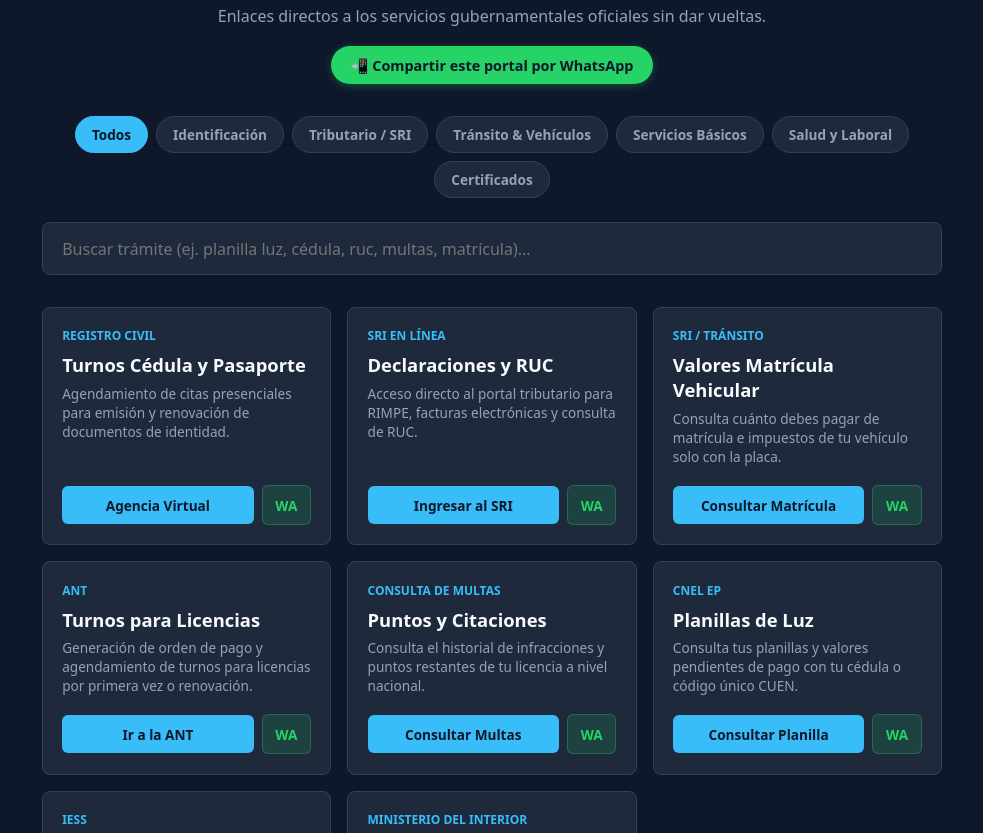
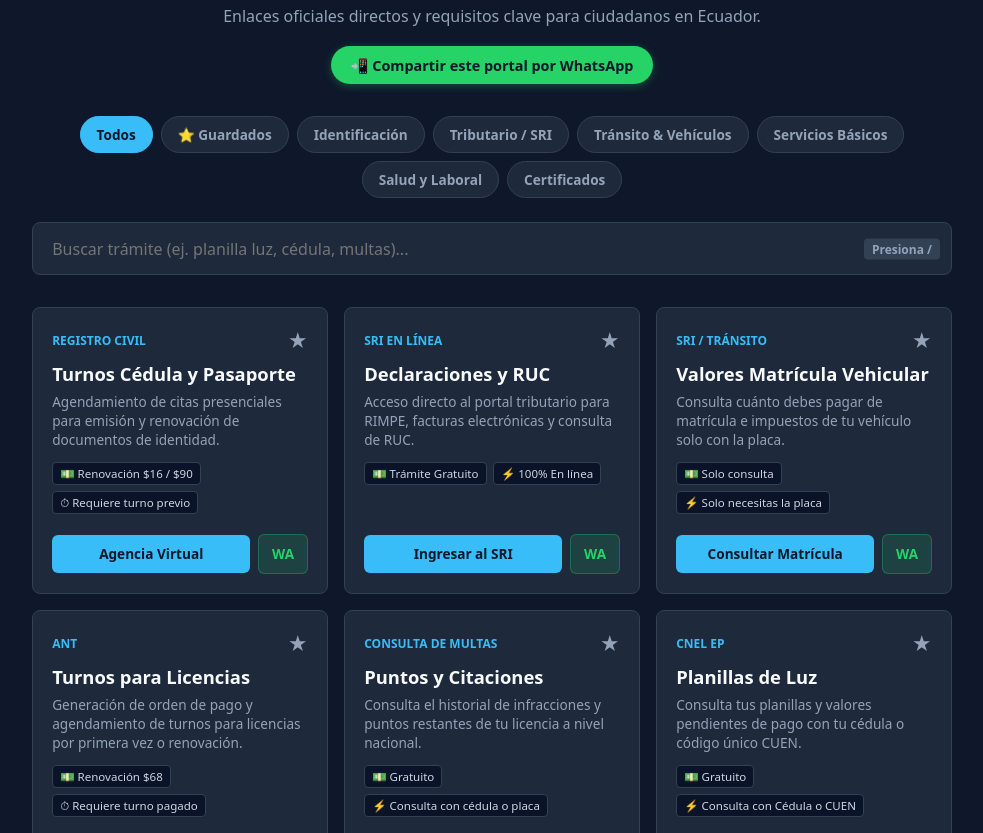
Before and after one commit to DarkRonny1996/tramites-ec, a plain HTML site: page index.html in a window 1280 px wide. Shown: the part 78-911 px from the top of the page, without its empty margins (148-1131 px from the left). Drawn offline with Linux system fonts and the light colour scheme.

Commit message:
Update index.html

```diff
--- a/index.html
+++ b/index.html
@@ -15,16 +15,17 @@
       --whatsapp: #25d366;
       --whatsapp-hover: #1ebd5a;
       --border: #334155;
+      --badge-bg: #0b1329;
+      --star-active: #facc15;
     }
     * { box-sizing: border-box; margin: 0; padding: 0; font-family: system-ui, -apple-system, BlinkMacSystemFont, 'Segoe UI', Roboto, sans-serif; }
     body { background-color: var(--bg); color: var(--text); padding: 2rem 1rem 4rem 1rem; }
-    .container { max-width: 900px; margin: 0 auto; }
+    .container { max-width: 920px; margin: 0 auto; }
 
     header { text-align: center; margin-bottom: 2rem; }
     header h1 { font-size: 2rem; color: #fff; margin-bottom: 0.5rem; }
     header p { color: var(--text-muted); font-size: 1rem; margin-bottom: 1.2rem; }
 
-    /* Botón de compartir en el encabezado */
     .header-share-btn {
       display: inline-flex;
       align-items: center;
@@ -45,7 +46,7 @@
       transform: translateY(-2px);
     }
 
-    /* Filtros por categoría */
+    /* Categorías */
     .categories {
       display: flex;
       flex-wrap: wrap;
@@ -74,11 +75,15 @@
       border-color: var(--accent);
     }
 
-    /* Buscador */
-    .search-box { margin-bottom: 2rem; }
+    /* Buscador con atajo */
+    .search-container {
+      position: relative;
+      margin-bottom: 2rem;
+    }
     .search-box input {
       width: 100%;
       padding: 0.9rem 1.2rem;
+      padding-right: 3rem;
       border-radius: 8px;
       border: 1px solid var(--border);
       background: var(--card-bg);
@@ -87,6 +92,19 @@
       outline: none;
     }
     .search-box input:focus { border-color: var(--accent); }
+    .kbd-shortcut {
+      position: absolute;
+      right: 12px;
+      top: 50%;
+      transform: translateY(-50%);
+      background: var(--border);
+      color: var(--text-muted);
+      padding: 2px 8px;
+      border-radius: 4px;
+      font-size: 0.75rem;
+      font-weight: 700;
+      pointer-events: none;
+    }
 
     /* Grilla de trámites */
     .grid { display: grid; grid-template-columns: repeat(auto-fill, minmax(270px, 1fr)); gap: 1rem; }
@@ -99,19 +117,53 @@
       display: flex;
       flex-direction: column;
       justify-content: space-between;
+      position: relative;
       transition: transform 0.2s, border-color 0.2s;
     }
     .card:hover { transform: translateY(-3px); border-color: var(--accent); }
 
+    .card-top {
+      display: flex;
+      justify-content: space-between;
+      align-items: center;
+      margin-bottom: 0.4rem;
+    }
     .card-tag {
       font-size: 0.75rem;
       text-transform: uppercase;
       font-weight: 700;
       color: var(--accent);
-      margin-bottom: 0.5rem;
     }
+    .fav-btn {
+      background: none;
+      border: none;
+      cursor: pointer;
+      font-size: 1.2rem;
+      color: var(--text-muted);
+      transition: transform 0.15s;
+    }
+    .fav-btn:hover { transform: scale(1.2); }
+    .fav-btn.is-fav { color: var(--star-active); }
+
     .card h3 { font-size: 1.15rem; margin-bottom: 0.4rem; }
-    .card p { font-size: 0.85rem; color: var(--text-muted); line-height: 1.4; margin-bottom: 1.2rem; }
+    .card p { font-size: 0.85rem; color: var(--text-muted); line-height: 1.4; margin-bottom: 0.8rem; }
+
+    /* Metadatos rápidos */
+    .meta-info {
+      display: flex;
+      flex-wrap: wrap;
+      gap: 0.4rem;
+      margin-bottom: 1.2rem;
+    }
+    .meta-badge {
+      background: var(--badge-bg);
+      border: 1px solid var(--border);
+      color: #cbd5e1;
+      font-size: 0.72rem;
+      padding: 3px 7px;
+      border-radius: 4px;
+      font-weight: 500;
+    }
 
     .card-actions {
       display: flex;
@@ -160,9 +212,8 @@
   <div class="container">
     <header>
       <h1>Portal de Trámites Rápidos EC</h1>
-      <p>Enlaces directos a los servicios gubernamentales oficiales sin dar vueltas.</p>
+      <p>Enlaces oficiales directos y requisitos clave para ciudadanos en Ecuador.</p>
 
-      <!-- Botón de compartir en cabecera libre de bloqueos -->
       <a href="#" onclick="compartirWebCompleta(event)" class="header-share-btn">
         <span>📲 Compartir este portal por WhatsApp</span>
       </a>
@@ -171,6 +222,7 @@
     <!-- Botones de Categorías -->
     <div class="categories">
       <button class="cat-btn active" onclick="filtrarPorCategoria('todos', this)">Todos</button>
+      <button class="cat-btn" onclick="filtrarPorCategoria('favoritos', this)">⭐ Guardados</button>
       <button class="cat-btn" onclick="filtrarPorCategoria('identificacion', this)">Identificación</button>
       <button class="cat-btn" onclick="filtrarPorCategoria('tributario', this)">Tributario / SRI</button>
       <button class="cat-btn" onclick="filtrarPorCategoria('transito', this)">Tránsito & Vehículos</button>
@@ -179,33 +231,48 @@
       <button class="cat-btn" onclick="filtrarPorCategoria('certificados', this)">Certificados</button>
     </div>
 
-    <!-- Buscador -->
-    <div class="search-box">
-      <input type="text" id="buscador" placeholder="Buscar trámite (ej. planilla luz, cédula, ruc, multas, matrícula)..." onkeyup="aplicarFiltros()">
+    <!-- Buscador con atajo de teclado -->
+    <div class="search-container search-box">
+      <input type="text" id="buscador" placeholder="Buscar trámite (ej. planilla luz, cédula, multas)..." onkeyup="aplicarFiltros()">
+      <span class="kbd-shortcut">Presiona /</span>
     </div>
 
     <!-- Contenedor de Tarjetas -->
     <div class="grid" id="contenedor-tramites">
 
-      <!-- Registro Civil -->
-      <div class="card" data-category="identificacion" data-tags="cedula pasaporte partidas matrimonio registro civil agencia virtual turnos">
+      <!-- Cédula y Pasaporte -->
+      <div class="card" id="tramite-cedula" data-category="identificacion" data-tags="cedula pasaporte partidas registro civil turnos">
         <div>
-          <div class="card-tag">Registro Civil</div>
+          <div class="card-top">
+            <span class="card-tag">Registro Civil</span>
+            <button class="fav-btn" onclick="toggleFav('tramite-cedula')">★</button>
+          </div>
           <h3>Turnos Cédula y Pasaporte</h3>
           <p>Agendamiento de citas presenciales para emisión y renovación de documentos de identidad.</p>
+          <div class="meta-info">
+            <span class="meta-badge">💵 Renovación $16 / $90</span>
+            <span class="meta-badge">⏱ Requiere turno previo</span>
+          </div>
         </div>
         <div class="card-actions">
           <a href="https://apps.registrocivil.gob.ec/" target="_blank" rel="noopener" class="btn">Agencia Virtual</a>
-          <a href="#" onclick="compartirTramite(event, 'Turnos de Cédula y Pasaporte', 'https://apps.registrocivil.gob.ec/')" class="btn-share" title="Compartir">WA</a>
+          <a href="#" onclick="compartirTramite(event, 'Turnos Cédula y Pasaporte', 'https://apps.registrocivil.gob.ec/')" class="btn-share" title="Compartir">WA</a>
         </div>
       </div>
 
       <!-- SRI Declaraciones -->
-      <div class="card" data-category="tributario" data-tags="sri ruc facturacion impuestos rimpe declaraciones tributario">
+      <div class="card" id="tramite-sri" data-category="tributario" data-tags="sri ruc facturacion impuestos rimpe declaraciones tributario">
         <div>
-          <div class="card-tag">SRI en Línea</div>
+          <div class="card-top">
+            <span class="card-tag">SRI en Línea</span>
+            <button class="fav-btn" onclick="toggleFav('tramite-sri')">★</button>
+          </div>
           <h3>Declaraciones y RUC</h3>
           <p>Acceso directo al portal tributario para RIMPE, facturas electrónicas y consulta de RUC.</p>
+          <div class="meta-info">
+            <span class="meta-badge">💵 Trámite Gratuito</span>
+            <span class="meta-badge">⚡ 100% En línea</span>
+          </div>
         </div>
         <div class="card-actions">
           <a href="https://srienlinea.sri.gob.ec/" target="_blank" rel="noopener" class="btn">Ingresar al SRI</a>
@@ -214,24 +281,38 @@
       </div>
 
       <!-- Matrícula SRI -->
-      <div class="card" data-category="transito" data-tags="matricula vehicular sri valores a pagar ant revision auto placa">
+      <div class="card" id="tramite-matricula" data-category="transito" data-tags="matricula vehicular sri valores a pagar ant revision auto placa">
         <div>
-          <div class="card-tag">SRI / Tránsito</div>
+          <div class="card-top">
+            <span class="card-tag">SRI / Tránsito</span>
+            <button class="fav-btn" onclick="toggleFav('tramite-matricula')">★</button>
+          </div>
           <h3>Valores Matrícula Vehicular</h3>
           <p>Consulta cuánto debes pagar de matrícula e impuestos de tu vehículo solo con la placa.</p>
+          <div class="meta-info">
+            <span class="meta-badge">💵 Solo consulta</span>
+            <span class="meta-badge">⚡ Solo necesitas la placa</span>
+          </div>
         </div>
         <div class="card-actions">
           <a href="https://srienlinea.sri.gob.ec/sri-en-linea/SriVehiculosWeb/ConsultaValoresPagarVehiculo/Consultas/consultaRubros" target="_blank" rel="noopener" class="btn">Consultar Matrícula</a>
-          <a href="#" onclick="compartirTramite(event, 'Consulta de Valores de Matrícula', 'https://srienlinea.sri.gob.ec/sri-en-linea/SriVehiculosWeb/ConsultaValoresPagarVehiculo/Consultas/consultaRubros')" class="btn-share" title="Compartir">WA</a>
+          <a href="#" onclick="compartirTramite(event, 'Consulta de Matrícula', 'https://srienlinea.sri.gob.ec/sri-en-linea/SriVehiculosWeb/ConsultaValoresPagarVehiculo/Consultas/consultaRubros')" class="btn-share" title="Compartir">WA</a>
         </div>
       </div>
 
-      <!-- Tránsito ANT Turnos -->
-      <div class="card" data-category="transito" data-tags="ant licencia puntos turnos conducir vehiculo multas transito">
+      <!-- ANT Licencias -->
+      <div class="card" id="tramite-licencia" data-category="transito" data-tags="ant licencia puntos turnos conducir vehiculo multas transito">
         <div>
-          <div class="card-tag">ANT</div>
+          <div class="card-top">
+            <span class="card-tag">ANT</span>
+            <button class="fav-btn" onclick="toggleFav('tramite-licencia')">★</button>
+          </div>
           <h3>Turnos para Licencias</h3>
           <p>Generación de orden de pago y agendamiento de turnos para licencias por primera vez o renovación.</p>
+          <div class="meta-info">
+            <span class="meta-badge">💵 Renovación $68</span>
+            <span class="meta-badge">⏱ Requiere turno pagado</span>
+          </div>
         </div>
         <div class="card-actions">
           <a href="https://www.ant.gob.ec/" target="_blank" rel="noopener" class="btn">Ir a la ANT</a>
@@ -239,55 +320,83 @@
         </div>
       </div>
 
-      <!-- Tránsito Multas -->
-      <div class="card" data-category="transito" data-tags="multas citaciones transito placa ant atm cte puntos">
+      <!-- Multas ANT -->
+      <div class="card" id="tramite-multas" data-category="transito" data-tags="multas citaciones transito placa ant atm cte puntos">
         <div>
-          <div class="card-tag">Consulta de Multas</div>
+          <div class="card-top">
+            <span class="card-tag">Consulta de Multas</span>
+            <button class="fav-btn" onclick="toggleFav('tramite-multas')">★</button>
+          </div>
           <h3>Puntos y Citaciones</h3>
           <p>Consulta el historial de infracciones y puntos restantes de tu licencia a nivel nacional.</p>
+          <div class="meta-info">
+            <span class="meta-badge">💵 Gratuito</span>
+            <span class="meta-badge">⚡ Consulta con cédula o placa</span>
+          </div>
         </div>
         <div class="card-actions">
           <a href="https://consultaweb.ant.gob.ec/PortalWEB/paginas/clientes/clp_cnsmultas.jsp" target="_blank" rel="noopener" class="btn">Consultar Multas</a>
-          <a href="#" onclick="compartirTramite(event, 'Consulta de Multas de Tránsito', 'https://consultaweb.ant.gob.ec/PortalWEB/paginas/clientes/clp_cnsmultas.jsp')" class="btn-share" title="Compartir">WA</a>
+          <a href="#" onclick="compartirTramite(event, 'Consulta de Multas', 'https://consultaweb.ant.gob.ec/PortalWEB/paginas/clientes/clp_cnsmultas.jsp')" class="btn-share" title="Compartir">WA</a>
         </div>
       </div>
 
-      <!-- Planillas de Luz CNEL -->
-      <div class="card" data-category="servicios" data-tags="cnel planilla luz agua electricidad cuen factura pago saldo">
+      <!-- Planillas CNEL -->
+      <div class="card" id="tramite-cnel" data-category="servicios" data-tags="cnel planilla luz agua electricidad cuen factura pago saldo">
         <div>
-          <div class="card-tag">CNEL EP</div>
+          <div class="card-top">
+            <span class="card-tag">CNEL EP</span>
+            <button class="fav-btn" onclick="toggleFav('tramite-cnel')">★</button>
+          </div>
           <h3>Planillas de Luz</h3>
           <p>Consulta tus planillas y valores pendientes de pago con tu cédula o código único CUEN.</p>
+          <div class="meta-info">
+            <span class="meta-badge">💵 Gratuito</span>
+            <span class="meta-badge">⚡ Consulta con Cédula o CUEN</span>
+          </div>
         </div>
         <div class="card-actions">
           <a href="https://serviciosenlinea.cnelep.gob.ec/consulta-cuen/" target="_blank" rel="noopener" class="btn">Consultar Planilla</a>
-          <a href="#" onclick="compartirTramite(event, 'Consulta de Planilla CNEL', 'https://serviciosenlinea.cnelep.gob.ec/consulta-cuen/')" class="btn-share" title="Compartir">WA</a>
+          <a href="#" onclick="compartirTramite(event, 'Planilla CNEL', 'https://serviciosenlinea.cnelep.gob.ec/consulta-cuen/')" class="btn-share" title="Compartir">WA</a>
         </div>
       </div>
 
       <!-- IESS -->
-      <div class="card" data-category="salud-laboral" data-tags="iess citas medicas mecanizado cesantia seguro laboral">
+      <div class="card" id="tramite-iess" data-category="salud-laboral" data-tags="iess citas medicas mecanizado cesantia seguro laboral">
         <div>
-          <div class="card-tag">IESS</div>
+          <div class="card-top">
+            <span class="card-tag">IESS</span>
+            <button class="fav-btn" onclick="toggleFav('tramite-iess')">★</button>
+          </div>
           <h3>Turnos Médicos y Mecanizado</h3>
           <p>Portal del afiliado para descargar historial laboral o agendar citas en línea.</p>
+          <div class="meta-info">
+            <span class="meta-badge">💵 Servicio Afiliados</span>
+            <span class="meta-badge">⚡ Requiere clave IESS</span>
+          </div>
         </div>
         <div class="card-actions">
-          <a href="https://www.iess.gob.ec/" target="_blank" rel="noopener" class="btn">Portal del Afiliado</a>
-          <a href="#" onclick="compartirTramite(event, 'Portal Afiliado IESS', 'https://www.iess.gob.ec/')" class="btn-share" title="Compartir">WA</a>
+          <a href="https://www.iess.gob.ec/" target="_blank" rel="noopener" class="btn">Portal Afiliado</a>
+          <a href="#" onclick="compartirTramite(event, 'Portal IESS', 'https://www.iess.gob.ec/')" class="btn-share" title="Compartir">WA</a>
         </div>
       </div>
 
-      <!-- Certificado de Antecedentes -->
-      <div class="card" data-category="certificados" data-tags="policia antecedentes judiciales record policial trabajo ministerio certificados">
+      <!-- Récord Policial -->
+      <div class="card" id="tramite-record" data-category="certificados" data-tags="policia antecedentes judiciales record policial trabajo ministerio">
         <div>
-          <div class="card-tag">Ministerio del Interior</div>
+          <div class="card-top">
+            <span class="card-tag">Ministerio del Interior</span>
+            <button class="fav-btn" onclick="toggleFav('tramite-record')">★</button>
+          </div>
           <h3>Certificado de Antecedentes</h3>
-          <p>Descarga gratuita inmediata del récord policial oficial en formato PDF firmado digitalmente.</p>
+          <p>Descarga gratuita inmediata del récord policial oficial en PDF firmado digitalmente.</p>
+          <div class="meta-info">
+            <span class="meta-badge">💵 Gratuito</span>
+            <span class="meta-badge">⚡ PDF oficial al instante</span>
+          </div>
         </div>
         <div class="card-actions">
           <a href="https://certificados.ministeriodelinterior.gob.ec/gestorcertificados/antecedentes/" target="_blank" rel="noopener" class="btn">Descargar Récord</a>
-          <a href="#" onclick="compartirTramite(event, 'Récord Policial Gratuito', 'https://certificados.ministeriodelinterior.gob.ec/gestorcertificados/antecedentes/')" class="btn-share" title="Compartir">WA</a>
+          <a href="#" onclick="compartirTramite(event, 'Récord Policial', 'https://certificados.ministeriodelinterior.gob.ec/gestorcertificados/antecedentes/')" class="btn-share" title="Compartir">WA</a>
         </div>
       </div>
 
@@ -301,6 +410,37 @@
   <script>
     let categoriaActiva = 'todos';
 
+    // Manejo de Favoritos con localStorage
+    function obtenerFavoritos() {
+      return JSON.parse(localStorage.getItem('tramites_favs') || '[]');
+    }
+
+    function toggleFav(id) {
+      let favs = obtenerFavoritos();
+      if (favs.includes(id)) {
+        favs = favs.filter(f => f !== id);
+      } else {
+        favs.push(id);
+      }
+      localStorage.setItem('tramites_favs', JSON.stringify(favs));
+      actualizarEstadoFavoritosUI();
+      aplicarFiltros();
+    }
+
+    function actualizarEstadoFavoritosUI() {
+      const favs = obtenerFavoritos();
+      document.querySelectorAll('.card').forEach(card => {
+        const id = card.id;
+        const btn = card.querySelector('.fav-btn');
+        if (favs.includes(id)) {
+          btn.classList.add('is-fav');
+        } else {
+          btn.classList.remove('is-fav');
+        }
+      });
+    }
+
+    // Filtrado
     function filtrarPorCategoria(categoria, boton) {
       categoriaActiva = categoria;
       document.querySelectorAll('.cat-btn').forEach(btn => btn.classList.remove('active'));
@@ -311,13 +451,24 @@
     function aplicarFiltros() {
       const textoBuscador = document.getElementById('buscador').value.toLowerCase().trim();
       const cards = document.querySelectorAll('.card');
+      const favs = obtenerFavoritos();
 
       cards.forEach(card => {
+        const id = card.id;
         const categoriaCard = card.getAttribute('data-category');
         const contenidoCard = card.innerText.toLowerCase();
         const tags = card.getAttribute('data-tags') || '';
 
-        const coincideCategoria = (categoriaActiva === 'todos' || categoriaCard === categoriaActiva);
+        // Condición por categoría o favoritos
+        let coincideCategoria = false;
+        if (categoriaActiva === 'todos') {
+          coincideCategoria = true;
+        } else if (categoriaActiva === 'favoritos') {
+          coincideCategoria = favs.includes(id);
+        } else {
+          coincideCategoria = (categoriaCard === categoriaActiva);
+        }
+
         const coincideBusqueda = textoBuscador === '' ||
                                  contenidoCard.includes(textoBuscador) ||
                                  tags.includes(textoBuscador);
@@ -330,6 +481,17 @@
       });
     }
 
+    // Atajo de teclado: presionar '/' para enfocar el buscador
+    window.addEventListener('keydown', (e) => {
+      if (e.key === '/' && document.activeElement.id !== 'buscador') {
+        e.preventDefault();
+        const input = document.getElementById('buscador');
+        input.focus();
+        input.select();
+      }
+    });
+
+    // Compartir por WhatsApp
     function compartirTramite(e, nombreTramite, urlTramite) {
       e.preventDefault();
       const mensaje = `Hola! Te paso el enlace directo oficial para el trámite de *${nombreTramite}* en Ecuador: ${urlTramite}`;
@@ -339,9 +501,14 @@
     function compartirWebCompleta(e) {
       e.preventDefault();
       const urlActual = window.location.href;
-      const mensaje = `🇪🇨 Te comparto este Portal de Trámites Rápidos de Ecuador. Tiene enlaces directos al Registro Civil, SRI, ANT, planillas de luz y más: ${urlActual}`;
+      const mensaje = `🇪🇨 Te comparto este Portal de Trámites Rápidos de Ecuador. Tiene enlaces directos y requisitos del Registro Civil, SRI, ANT, planillas de luz y más: ${urlActual}`;
       window.open(`https://api.whatsapp.com/send?text=${encodeURIComponent(mensaje)}`, '_blank');
     }
+
+    // Inicialización al cargar la página
+    document.addEventListener('DOMContentLoaded', () => {
+      actualizarEstadoFavoritosUI();
+    });
   </script>
 </body>
 </html>
```
